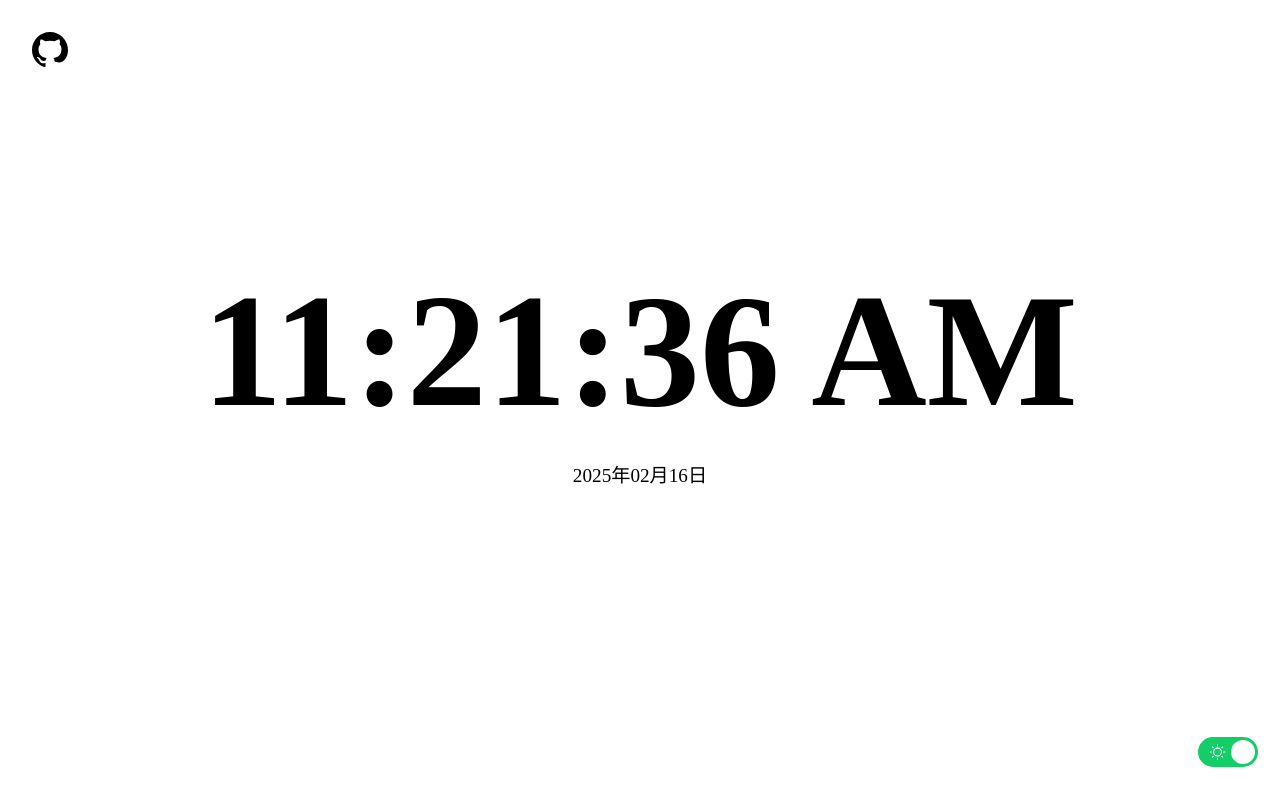
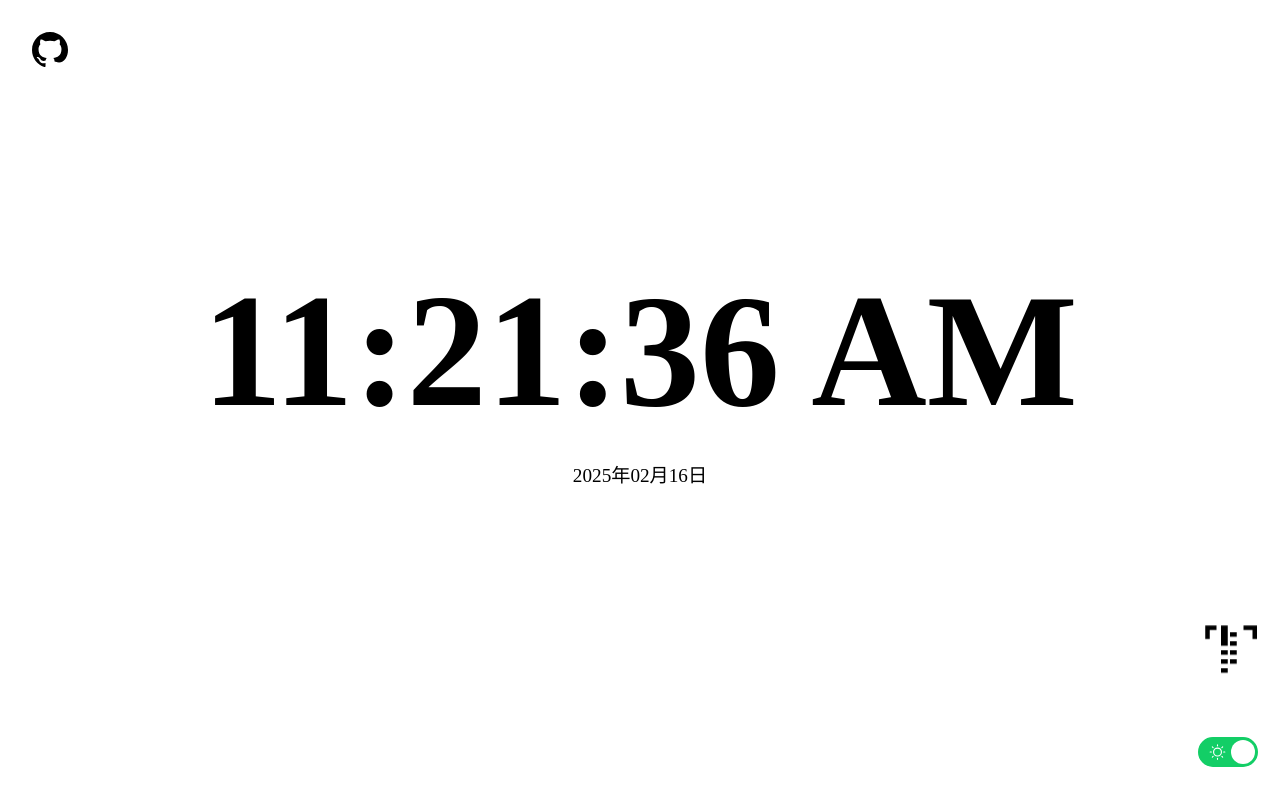
Before and after one commit to RADEKWRLD/Simplest-Clock, a Vue app: page / in a window 1280 px wide. Built offline with nearby package versions, Linux system fonts and the light colour scheme.

Commit message:
Update App.vue

```diff
--- a/src/App.vue
+++ b/src/App.vue
@@ -8,6 +8,11 @@
         :inactive-icon="Moon"
         @change="themeChange"
       />
+      <button class="fullscreen-btn" @click="toggleFullScreen">
+      <svg xmlns="http://www.w3.org/2000/svg" viewBox="0 0 24 24" width="36" height="36">
+        <path :fill="theme ? 'var(--theme-text-color)' : '#fff'" d="M3 3h3V1H1v6h2V3zm18 0h-3V1h6v6h-2V3zm-9 3h3V4h-3v2zm0 4h3v-2h-3v2zm0 4h3v-2h-3v2zm0 4h3v-2h-3v2zm-4-4h3v-2H8v2zm0-4h3V4H8v2zm0-4h3V1H8v2zm0 8h3v-2H8v2zm0 4h3v-2H8v2zm0 4h3v-2H8v2zm0 4h3v-2H8v2z"/>
+      </svg>
+    </button>
       <div class="clock-container">
         <div class="clock">
           <h1>{{ time }}</h1>
@@ -68,6 +73,20 @@
     return currentHour >= 6 && currentHour < 18;
   }
 
+//网页全屏
+  function toggleFullScreen() {
+  const doc = document.documentElement;
+  if (!document.fullscreenElement) {
+    doc.requestFullscreen().catch(err => {
+      console.error(`Error attempting to enable full-screen mode: ${err.message} (${err.name})`);
+    });
+  } else {
+    if (document.exitFullscreen) {
+      document.exitFullscreen();
+    }
+  }
+}
+
   // 启动时挂载组件
   onMounted(() => {
     updateTime();
@@ -122,24 +141,7 @@
     transition: fill 0.3s ease;
   }
 
-    .light-theme {
-    --theme-background: #fff;
-    --theme-text-color: #000;
-  }
 
-  .dark-theme {
-    --theme-background: #1b1b1b;
-    --theme-text-color: #fff;
-  }
-
-
-  body {
-    margin: 0;
-    padding: 0;
-    background-color: var(--theme-background);
-    color: var(--theme-text-color);
-    transition: background-color 0.3s ease;
-  }
 
 
   @media (max-width: 740px) {
@@ -178,4 +180,35 @@
       left: 1rem;
     }
   }
+
+  .light-theme {
+    --theme-background: #fff;
+    --theme-text-color: #000;
+  }
+
+  .dark-theme {
+    --theme-background: #1b1b1b;
+    --theme-text-color: #fff;
+  }
+
+
+  body {
+    margin: 0;
+    padding: 0;
+    background-color: var(--theme-background);
+    color: var(--theme-text-color);
+    transition: background-color 0.3s ease;
+  }
+
+  .fullscreen-btn {
+  position: fixed;
+  right: 2rem;
+  bottom: 8rem; /* 调整位置，避免与主题切换按钮重叠 */
+  z-index: 1000;
+  background: none;
+  border: none;
+  cursor: pointer;
+  padding: 0;
+  transform: scale(1.5);
+}
   </style>
```
